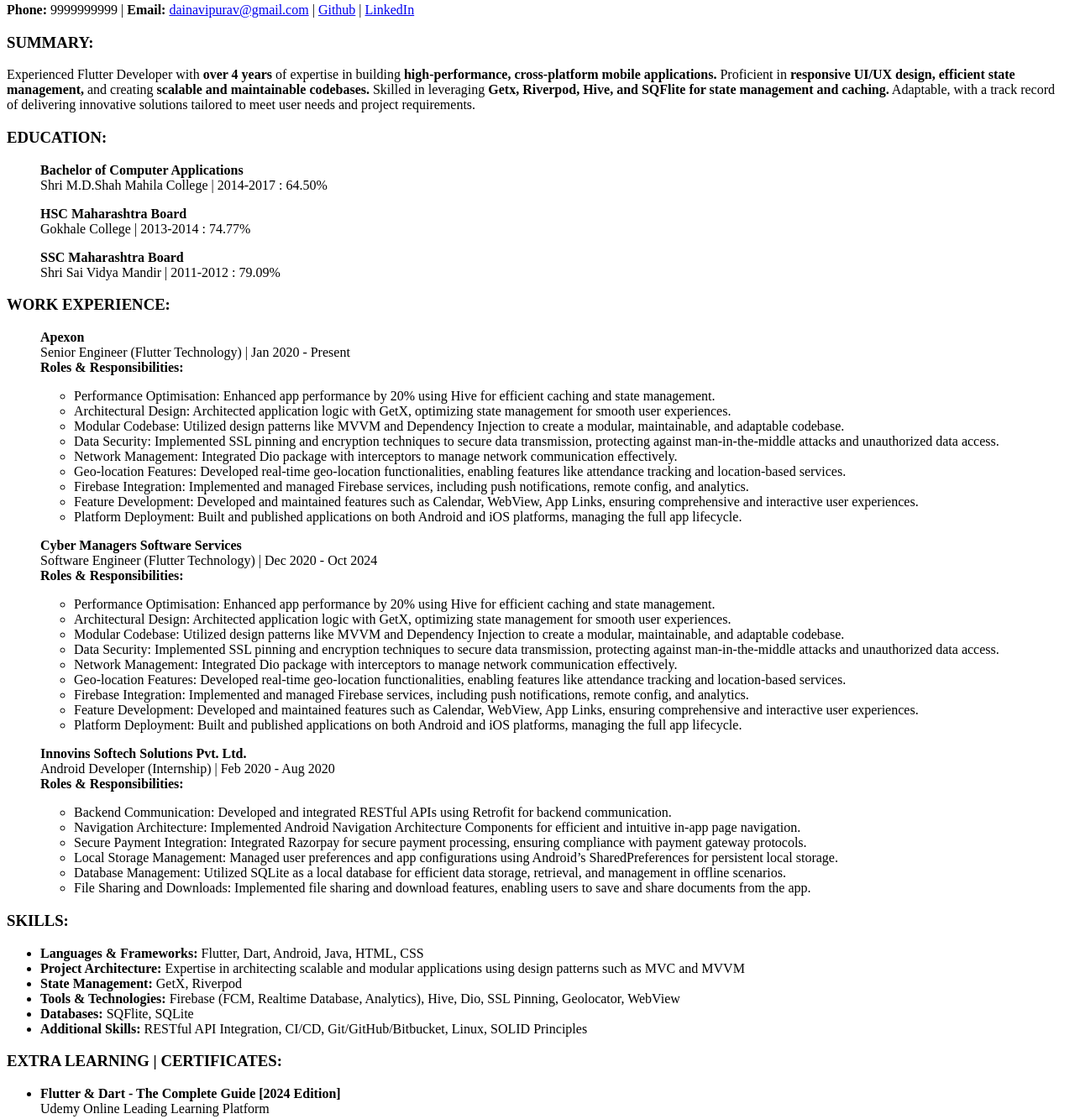
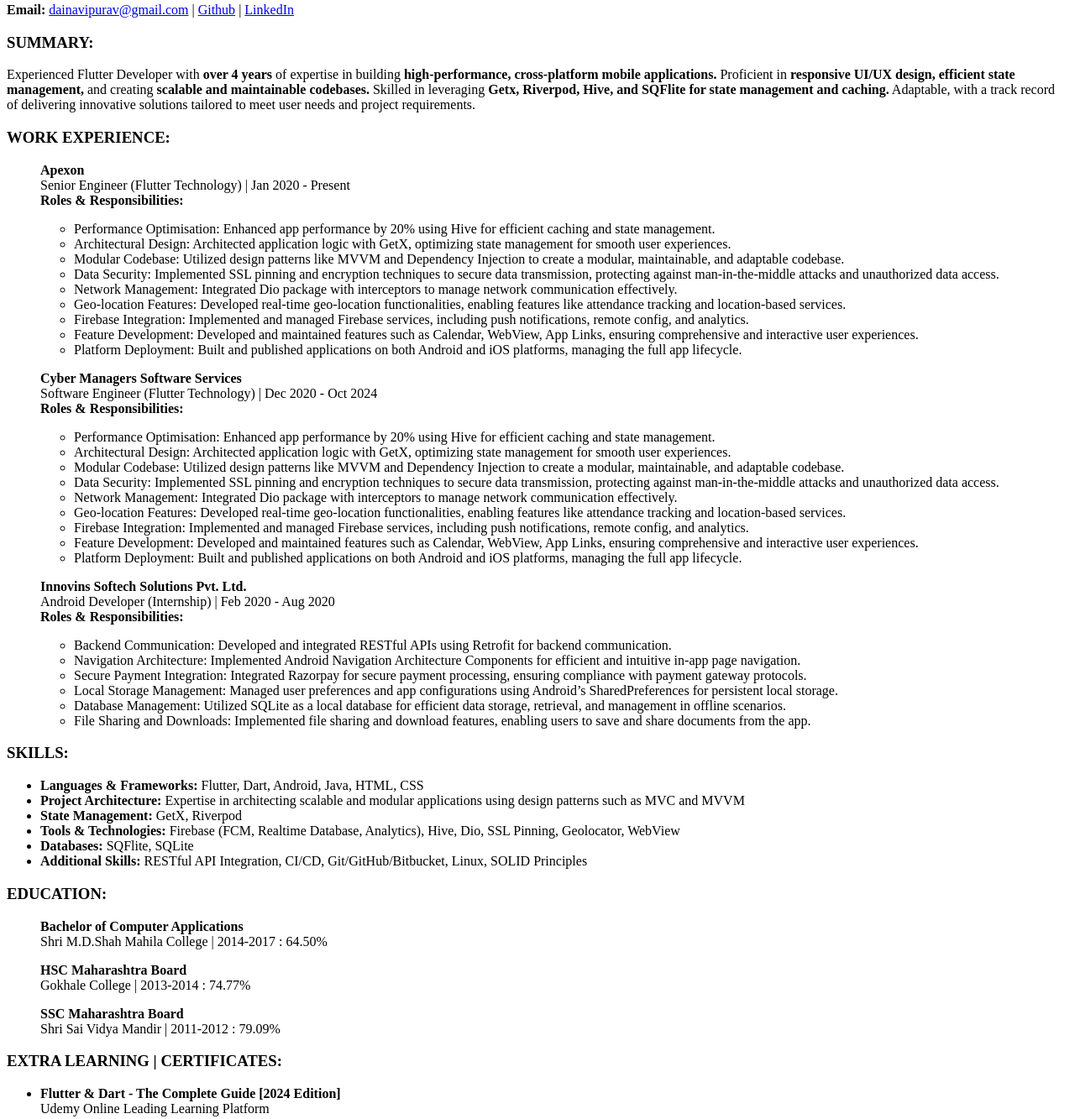
Before and after one commit to dainavipurav/dainavi-purav-resume, a plain HTML site: page index.html in a window 1280 px wide. Shown: the part 236-1569 px from the top of the page at 84% size. Drawn offline with Linux system fonts and the light colour scheme.

Commit message:
Update index.html

```diff
--- a/index.html
+++ b/index.html
@@ -8,7 +8,7 @@
         <img src="./assets/profile.jpeg" height="100px" />
         <h1>Dainavi Purav</h1>
         <h2>Flutter Developer</h2>
-        <p><b>Phone:</b> 9999999999 | <b>Email:</b> <a href= "mailto:dainavipurav@gmail.com">dainavipurav@gmail.com</a> | <a href= "https://github.com/dainavipurav">Github</a> | <a href= "https://www.linkedin.com/in/dainavi-purav-5b3a7b114/">LinkedIn</a></p>
+        <p><b>Email:</b> <a href= "mailto:dainavipurav@gmail.com">dainavipurav@gmail.com</a> | <a href= "https://github.com/dainavipurav">Github</a> | <a href= "https://www.linkedin.com/in/dainavi-purav-5b3a7b114/">LinkedIn</a></p>
     </div>
 
     <!-- Summary -->
@@ -21,32 +21,6 @@
             caching.</b> Adaptable, with a track record of delivering innovative solutions tailored to meet user needs and project
             requirements.
         </p>
-    </div>
-
-
-    <!-- Education -->
-    <div>
-        <h3>EDUCATION: </h3>
-        <ul type="none">
-            <li>
-                <p>
-                    <b>Bachelor of Computer Applications</b>
-                    <br>Shri M.D.Shah Mahila College | 2014-2017 : 64.50%
-                </p>
-            </li>
-            <li>
-                <p>
-                    <b>HSC Maharashtra Board</b>
-                    <br>Gokhale College | 2013-2014 : 74.77%
-                </p>
-            </li>
-            <li>
-                <p>
-                    <b>SSC Maharashtra Board</b>
-                    <br>Shri Sai Vidya Mandir | 2011-2012 : 79.09%
-                </p>
-            </li>
-        </ul>
     </div>
 
     <!-- Work experience -->
@@ -142,8 +116,7 @@
         </li>
         <li>
             <b>Project Architecture: </b>
-            Expertise in architecting scalable and modular applications using design patterns
-such as MVC and MVVM
+            Expertise in architecting scalable and modular applications using design patterns such as MVC and MVVM
         </li>
         <li>
             <b>State Management: </b>
@@ -151,8 +124,7 @@ such as MVC and MVVM
         </li>
         <li>
             <b>Tools & Technologies: </b>
-            Firebase (FCM, Realtime Database, Analytics), Hive, Dio, SSL Pinning, Geolocator,
-WebView
+            Firebase (FCM, Realtime Database, Analytics), Hive, Dio, SSL Pinning, Geolocator, WebView
         </li>
         <li>
             <b>Databases: </b>
@@ -163,6 +135,31 @@ WebView
             RESTful API Integration, CI/CD, Git/GitHub/Bitbucket, Linux, SOLID Principles
         </li>
     </ul>
+    </div>
+
+    <!-- Education -->
+    <div>
+        <h3>EDUCATION: </h3>
+        <ul type="none">
+            <li>
+                <p>
+                    <b>Bachelor of Computer Applications</b>
+                    <br>Shri M.D.Shah Mahila College | 2014-2017 : 64.50%
+                </p>
+            </li>
+            <li>
+                <p>
+                    <b>HSC Maharashtra Board</b>
+                    <br>Gokhale College | 2013-2014 : 74.77%
+                </p>
+            </li>
+            <li>
+                <p>
+                    <b>SSC Maharashtra Board</b>
+                    <br>Shri Sai Vidya Mandir | 2011-2012 : 79.09%
+                </p>
+            </li>
+        </ul>
     </div>
 
     <!-- Awards, certifications, or other achievements  -->
```
